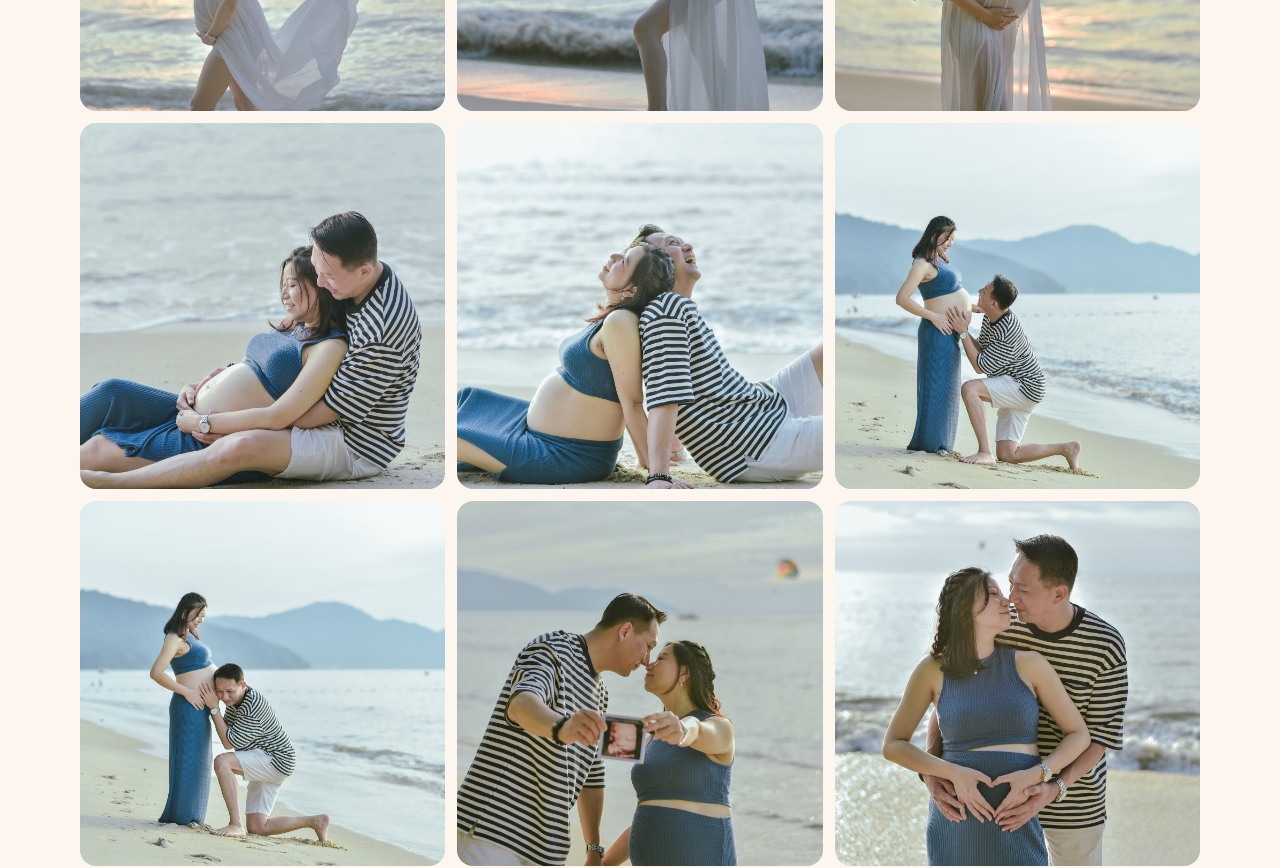
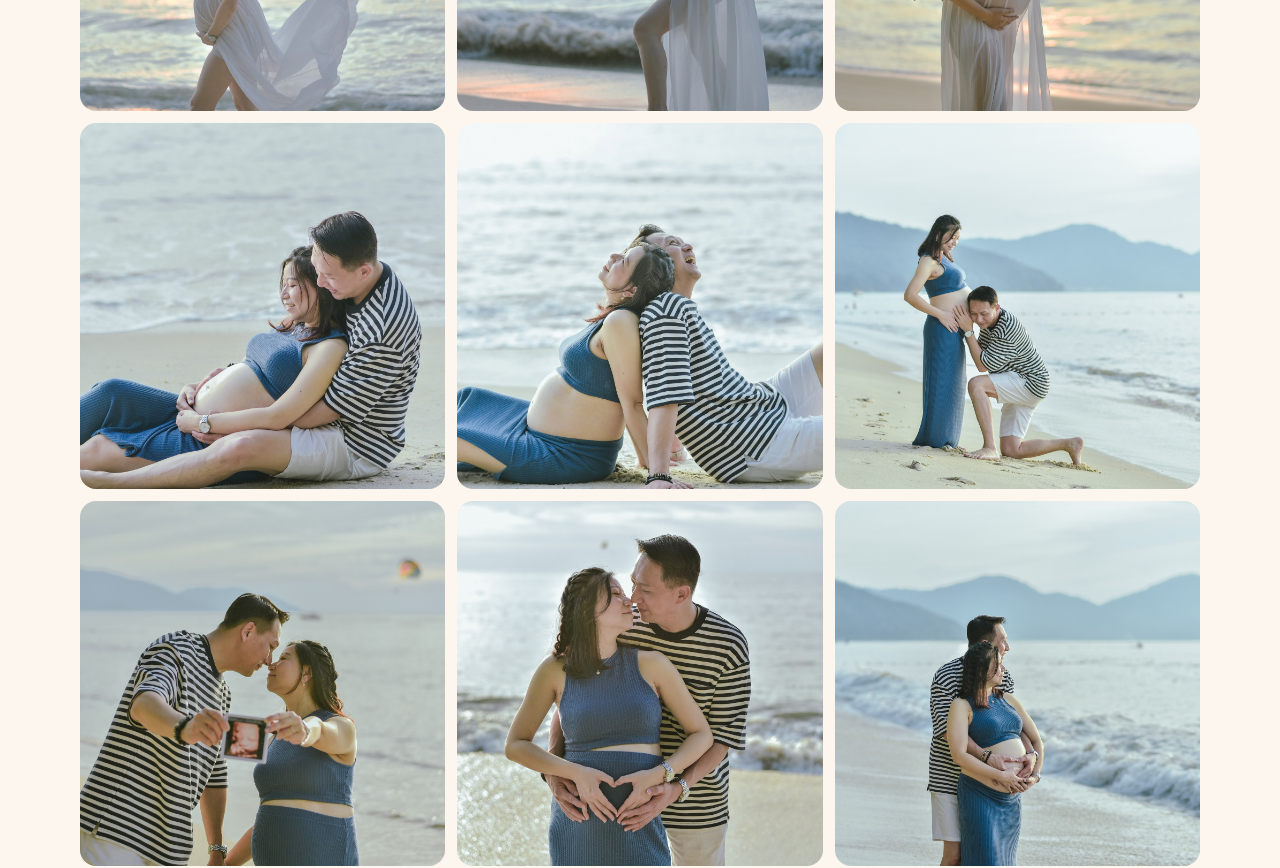
Before and after one commit to redlipscreative-glitch/sweet-arrival, a Next.js app: page /photoshoot in a window 1280 px wide. Shown: the part 3880-4748 px from the top of the page. Built offline with nearby package versions, Linux system fonts and the light colour scheme; a web font is replaced by a local one.

Commit message:
feat: remove kneeling beach maternity photo from gallery

```diff
--- a/components/PhotoGallery.tsx
+++ b/components/PhotoGallery.tsx
@@ -22,7 +22,6 @@ const galleryImages = [
   { src: '/gallery/3483419825014077441.jpg', alt: 'Maternity sunset with flowers' },
   { src: '/gallery/3481970235350089318_3481970223538882780.jpg', alt: 'Sweet arrival session' },
   { src: '/gallery/3481970235350089318_3481970223077580805.jpg', alt: 'Sweet arrival session 2' },
-  { src: '/gallery/3481396394913482050_3481396384436168784.jpg', alt: 'Newborn session' },
   { src: '/gallery/3481396394913482050_3481396384763454600.jpg', alt: 'Newborn session 2' },
   { src: '/gallery/3481245377722865781_3481245367555923462.jpg', alt: 'Baby portrait' },
   { src: '/gallery/3481245377722865781_3481245367866269390.jpg', alt: 'Baby portrait 2' },
```
